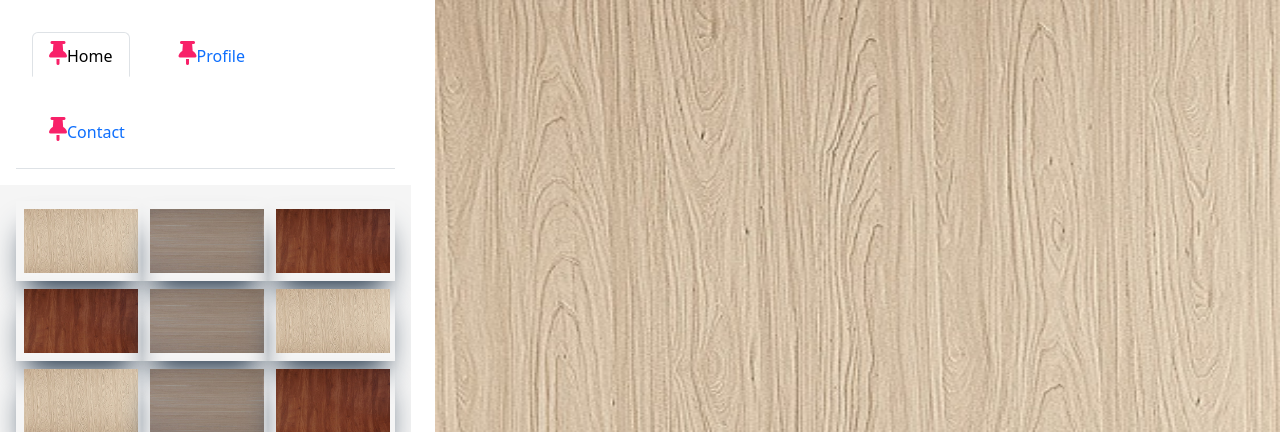
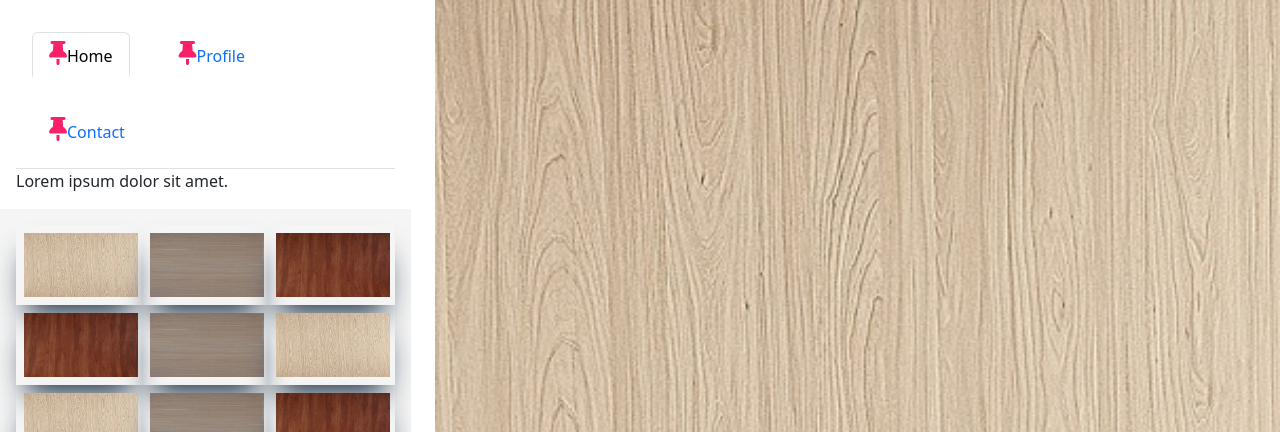
Before and after one commit to atul19071998/make, a plain HTML site: page index.html in a window 1280 px wide. Shown: the top 432 px of the page. Drawn offline with nearby package versions, Linux system fonts and the light colour scheme.

Commit message:
updated changes

```diff
--- a/index.html
+++ b/index.html
@@ -36,9 +36,9 @@
             </li>
           </ul>
           <div class="tab-content" id="myTabContent">
-            <div class="tab-pane fade show active" id="home" role="tabpanel" aria-labelledby="home-tab"></div>
-            <div class="tab-pane fade" id="profile" role="tabpanel" aria-labelledby="profile-tab"></div>
-            <div class="tab-pane fade" id="contact" role="tabpanel" aria-labelledby="contact-tab"></div>
+            <div class="tab-pane fade show active" id="home" role="tabpanel" aria-labelledby="home-tab">Lorem ipsum dolor sit amet.</div>
+            <div class="tab-pane fade" id="profile" role="tabpanel" aria-labelledby="profile-tab">Lorem ipsum dolor sit amet.</div>
+            <div class="tab-pane fade" id="contact" role="tabpanel" aria-labelledby="contact-tab">Lorem ipsum dolor sit amet.</div>
           </div>
           <!-- <div class="room-content-l">
 
--- a/style.css
+++ b/style.css
@@ -6,6 +6,8 @@
        } */
        .room-design{
         width:100%;
+        height:100%;
+
         overflow-x: hidden;
         /* border:1px solid red; */
 
@@ -89,7 +91,7 @@
         }
         .room-bottom{
           width:100%;
-          height:40%;
+
           padding: 0.5rem;
           /* background-color: cadetblue; */
         }
@@ -157,5 +159,5 @@
 
     #displayed-image{
       width:100%;
-      height:100vh;
+      height:100%;
     }
```
